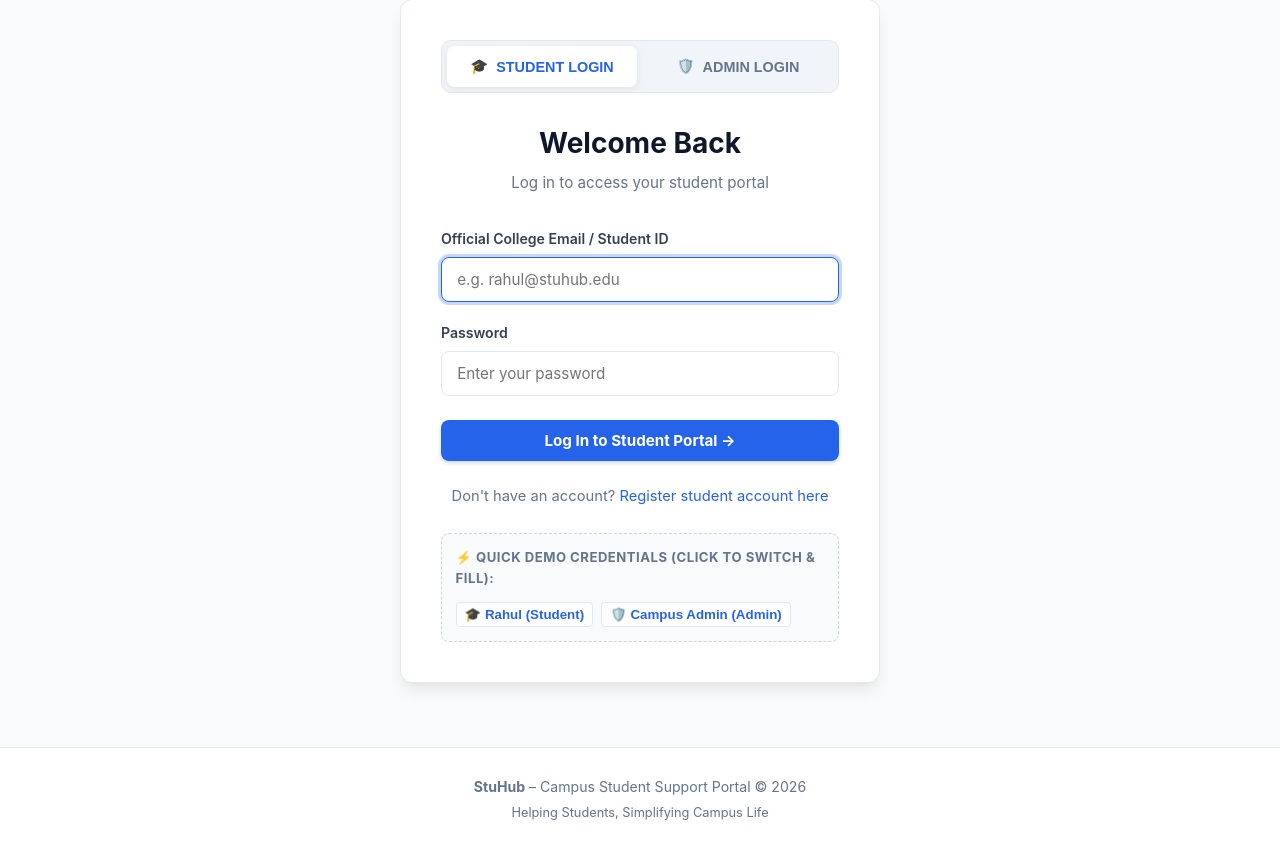
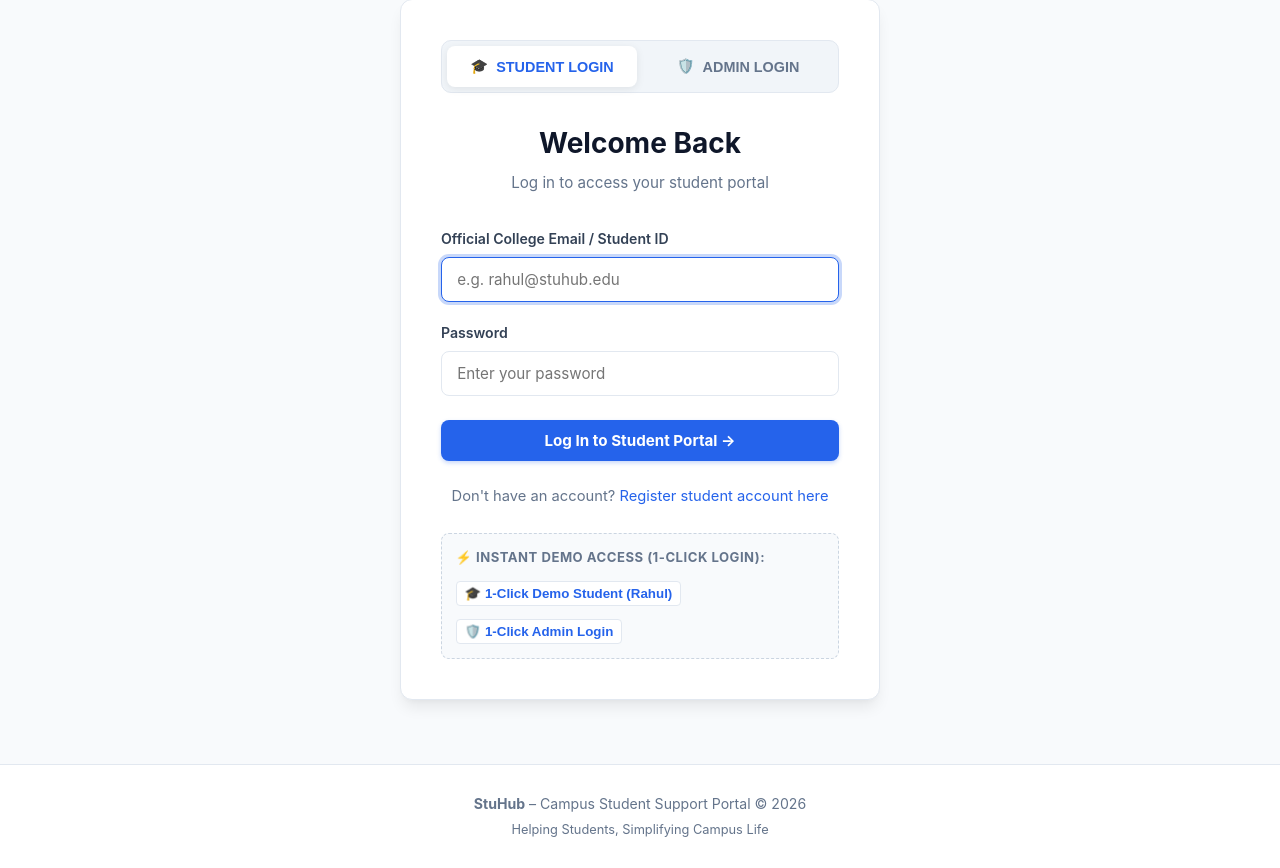
Before and after one commit to Hemasri1921/StuHub, a Flask app: page /login in a window 1280 px wide. Shown: the part 134-1002 px from the top of the page. Before the commit the page ends 954 px from the top, so only its background shows below. Run offline with Flask 3, Linux system fonts and the light colour scheme.

Commit message:
Enhance demo login with case-insensitivity, 1-click access, and guaranteed demo account seeding

```diff
--- a/app.py
+++ b/app.py
@@ -293,7 +293,11 @@
             pass
 
     # Ensure demo accounts have verified status
-    cursor.execute("UPDATE users SET email_verified = 1 WHERE email IN ('rahul@stuhub.edu', 'admin@stuhub.edu')")
+    cursor.execute("""
+        UPDATE users SET email_verified = 1
+        WHERE LOWER(email) IN ('rahul@stuhub.edu', 'admin@stuhub.edu', 'hemasrikollipara9@gmail.com')
+           OR roll_number = '22CSE045'
+    """)
 
     # Email verifications tracking table
     cursor.execute('''
@@ -538,19 +542,43 @@
 
         db.commit()
     else:
-        # Update existing demo accounts with roll, branch, year and verified status
-        cursor.execute('''
-            UPDATE users SET roll_number = '22CSE045', branch = 'Computer Science & Engineering', year = '3rd Year', email_verified = 1
-            WHERE email = 'rahul@stuhub.edu'
-        ''')
-        cursor.execute('''
-            UPDATE users SET roll_number = 'ADMIN01', branch = 'Administration', year = 'Staff', email_verified = 1
-            WHERE email = 'admin@stuhub.edu'
-        ''')
+        # Check if demo student exists; if missing, insert
+        cursor.execute("SELECT id FROM users WHERE LOWER(email) = 'rahul@stuhub.edu'")
+        s_row = cursor.fetchone()
+        if not s_row:
+            student_pass = generate_password_hash(os.environ.get('STUDENT_INITIAL_PASSWORD', 'student123'))
+            cursor.execute('''
+                INSERT INTO users (name, roll_number, branch, year, email, phone, password_hash, role, profile_pic, email_verified)
+                VALUES (?, ?, ?, ?, ?, ?, ?, ?, ?, 1)
+            ''', ('Rahul Sharma', '22CSE045', 'Computer Science & Engineering', '3rd Year', 'rahul@stuhub.edu', '9876543210', student_pass, 'student', 'default_avatar.png'))
+        else:
+            cursor.execute('''
+                UPDATE users SET roll_number = '22CSE045', branch = 'Computer Science & Engineering', year = '3rd Year', email_verified = 1
+                WHERE id = ?
+            ''', (s_row[0],))
+
+        # Check if demo admin exists; if missing, insert
+        cursor.execute("SELECT id FROM users WHERE LOWER(email) = 'admin@stuhub.edu'")
+        a_row = cursor.fetchone()
+        if not a_row:
+            admin_pass = generate_password_hash(os.environ.get('ADMIN_INITIAL_PASSWORD', 'admin123'))
+            cursor.execute('''
+                INSERT INTO users (name, roll_number, branch, year, email, phone, password_hash, role, profile_pic, email_verified)
+                VALUES (?, ?, ?, ?, ?, ?, ?, ?, ?, 1)
+            ''', ('Campus Administrator', 'ADMIN01', 'Administration', 'Staff', 'admin@stuhub.edu', '9876500000', admin_pass, 'admin', 'default_avatar.png'))
+        else:
+            cursor.execute('''
+                UPDATE users SET roll_number = 'ADMIN01', branch = 'Administration', year = 'Staff', email_verified = 1
+                WHERE id = ?
+            ''', (a_row[0],))
         db.commit()
 
     # Ensure existing demo accounts always have email_verified enabled
-    cursor.execute("UPDATE users SET email_verified = 1 WHERE email IN ('rahul@stuhub.edu', 'admin@stuhub.edu')")
+    cursor.execute("""
+        UPDATE users SET email_verified = 1
+        WHERE LOWER(email) IN ('rahul@stuhub.edu', 'admin@stuhub.edu', 'hemasrikollipara9@gmail.com')
+           OR roll_number = '22CSE045'
+    """)
     db.commit()
 
     # Update any legacy events to use Non-Technical main_category
@@ -1190,8 +1218,15 @@
         db = get_db()
         cursor = db.cursor()
         cursor.execute(
-            "SELECT * FROM users WHERE email = ? OR name = ?",
-            (identifier, identifier)
+            """
+            SELECT * FROM users
+            WHERE LOWER(email) = LOWER(?)
+               OR LOWER(name) = LOWER(?)
+               OR (roll_number IS NOT NULL AND LOWER(roll_number) = LOWER(?))
+               OR (INSTR(email, '@') > 1 AND LOWER(SUBSTR(email, 1, INSTR(email, '@') - 1)) = LOWER(?))
+            ORDER BY id ASC
+            """,
+            (identifier, identifier, identifier, identifier)
         )
         user = cursor.fetchone()
 
@@ -1220,15 +1255,29 @@
 
             # Check if college email is verified for student
             # The existing demo student account is explicitly exempt from the email verification requirement
-            demo_student_email = os.environ.get('DEMO_STUDENT_EMAIL', 'rahul@stuhub.edu').strip().lower()
-            is_demo_student = (user['email'].strip().lower() == demo_student_email)
+            demo_student_emails = {
+                'rahul@stuhub.edu',
+                'admin@stuhub.edu',
+                'hemasrikollipara9@gmail.com',
+                os.environ.get('DEMO_STUDENT_EMAIL', 'rahul@stuhub.edu').strip().lower()
+            }
+            user_email = (user['email'] or '').strip().lower()
+            user_roll = (user['roll_number'] or '').strip().upper()
+            user_name = (user['name'] or '').strip().lower()
+
+            is_demo_student = (
+                user_email in demo_student_emails or
+                user_roll == '22CSE045' or
+                user_name in ('rahul sharma', 'rahul', 'demo student', 'hemasri kollipara') or
+                user['id'] == 2
+            )
 
             if is_demo_student:
                 # Ensure demo student is permanently marked verified in database
-                if user['email_verified'] == 0:
+                if user['email_verified'] != 1:
                     cursor.execute("UPDATE users SET email_verified = 1 WHERE id = ?", (user['id'],))
                     db.commit()
-            elif user['email_verified'] == 0:
+            elif user['email_verified'] != 1:
                 # Normal student registration retains strict email verification
                 flash('Please verify your college email before logging in.', 'warning')
                 return render_template('login.html', unverified_email=user['email'], active_tab='student')
--- a/templates/login.html
+++ b/templates/login.html
@@ -99,14 +99,14 @@
     <!-- Demo Credentials Helper -->
     <div class="demo-credentials-box" style="margin-top: 1.5rem; padding: 0.85rem; background: #f8fafc; border: 1px dashed #cbd5e1; border-radius: 8px;">
       <h5 style="margin: 0 0 0.5rem 0; font-size: 0.82rem; color: #64748b; text-transform: uppercase; letter-spacing: 0.5px;">
-        ⚡ Quick Demo Credentials (Click to switch &amp; fill):
+        ⚡ Instant Demo Access (1-Click Login):
       </h5>
       <div style="display: flex; gap: 0.5rem; flex-wrap: wrap;">
-        <button type="button" class="pill-btn" onclick="fillQuickCredentials('student', 'rahul@stuhub.edu', 'student123')">
-          🎓 Rahul (Student)
+        <button type="button" class="pill-btn" style="cursor: pointer;" onclick="fillQuickCredentials('student', 'rahul@stuhub.edu', 'student123', true)">
+          🎓 1-Click Demo Student (Rahul)
         </button>
-        <button type="button" class="pill-btn" onclick="fillQuickCredentials('admin', 'admin@stuhub.edu', 'admin123')">
-          🛡️ Campus Admin (Admin)
+        <button type="button" class="pill-btn" style="cursor: pointer;" onclick="fillQuickCredentials('admin', 'admin@stuhub.edu', 'admin123', true)">
+          🛡️ 1-Click Admin Login
         </button>
       </div>
     </div>
@@ -155,10 +155,13 @@
   }
 }
 
-function fillQuickCredentials(mode, identifier, password) {
+function fillQuickCredentials(mode, identifier, password, autoSubmit) {
   switchLoginMode(mode);
   document.getElementById('identifier').value = identifier;
   document.getElementById('password').value = password;
+  if (autoSubmit) {
+    document.getElementById('portalLoginForm').submit();
+  }
 }
 </script>
 {% endblock %}
```
Also changed, not shown: test_app.py (+38 -2 lines).
